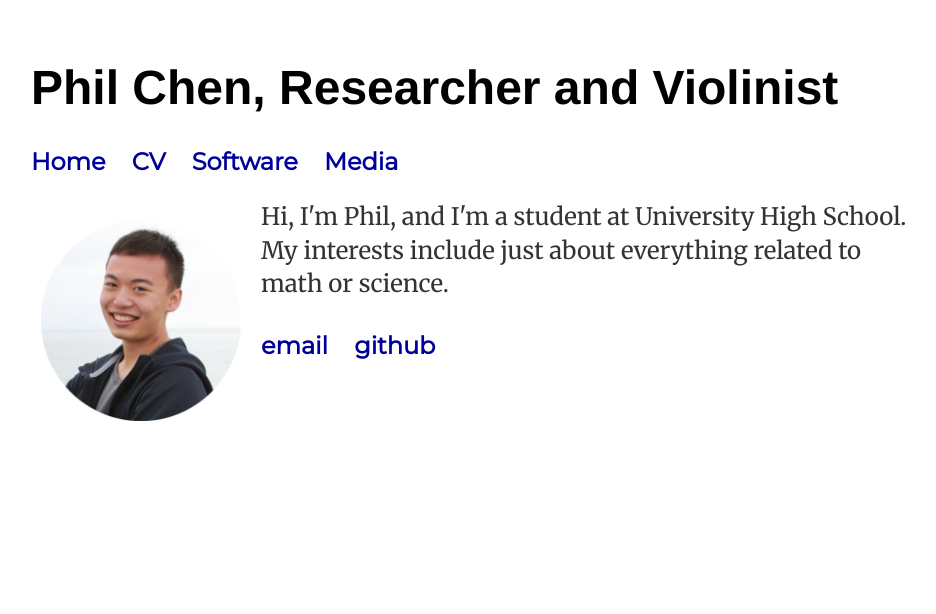
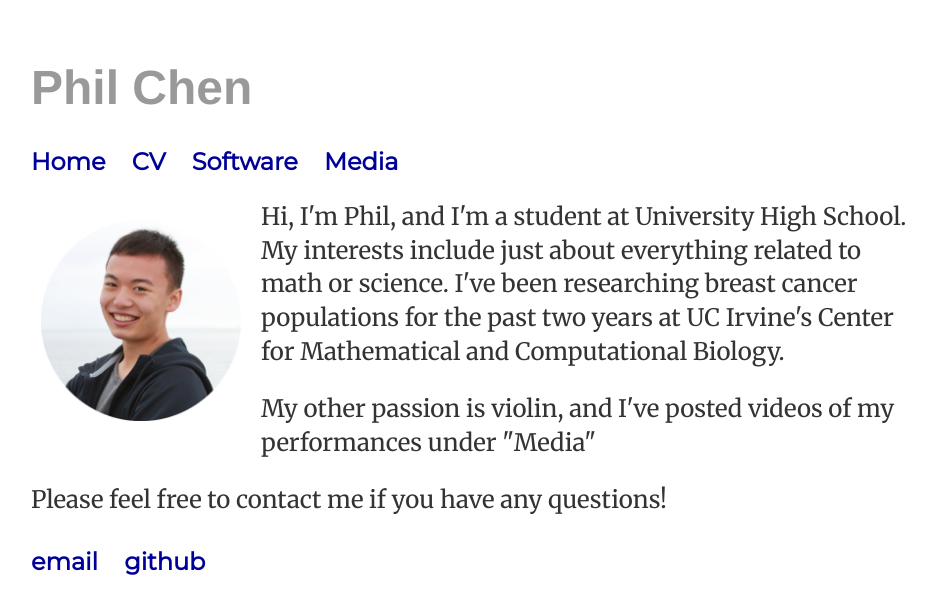
Before and after one commit to philhchen/philhchen.github.io, a Jekyll site: the page built from index.html, in a window 1280 px wide. Shown: the top 614 px of the page, without its empty margins (161-1097 px from the left). Built offline with Jekyll 4.4.1, drawn with Linux system fonts in a browser that asks for light colours.

Commit message:
git commit

```diff
--- a/_includes/header.html
+++ b/_includes/header.html
@@ -1,5 +1,5 @@
 <div class="header">
-<h1> Phil Chen, Researcher and Violinist </h1>
+<h1 style="color:#999999;"> Phil Chen</h1>
   <ul0>
     <li0><a href="/">Home</a></li0>
     <li0><a href="/cv">CV</a></li0>
--- a/index.html
+++ b/index.html
@@ -5,9 +5,11 @@ title: Phil Chen
 <div class="home">
 	<body>
 	<img  src="img/pchen_pfp.png" style="width:200px;height=200px">
-	<p>Hi, I'm Phil, and I'm a student at University High School.
-		My interests include just about everything related to math or science.
-		</p>
+		<p>Hi, I'm Phil, and I'm a student at University High School.
+		My interests include just about everything related to math or science. I've been researching breast cancer populations for the past two years at UC Irvine's Center for Mathematical and Computational Biology.</p>
+		<p>My other passion is violin, and I've posted videos of my performances under "Media"</p>
+		<p>Please feel free to contact me if you have any questions!</p>
+
 
 	</body>
 </div><!-- /.blurb -->
```
